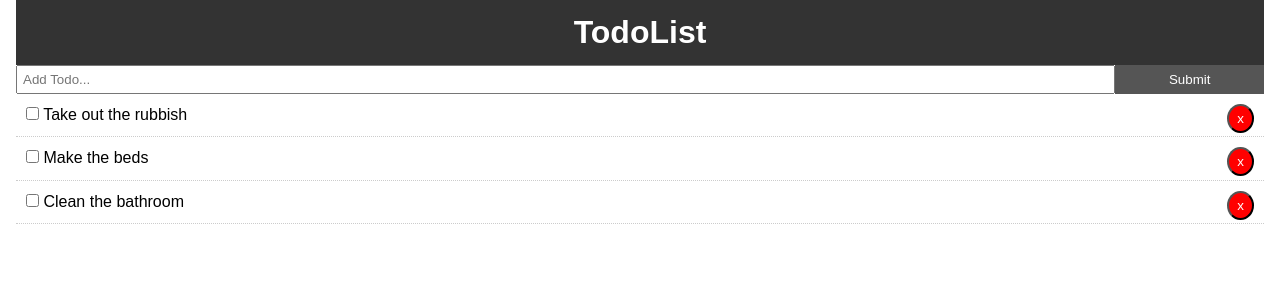
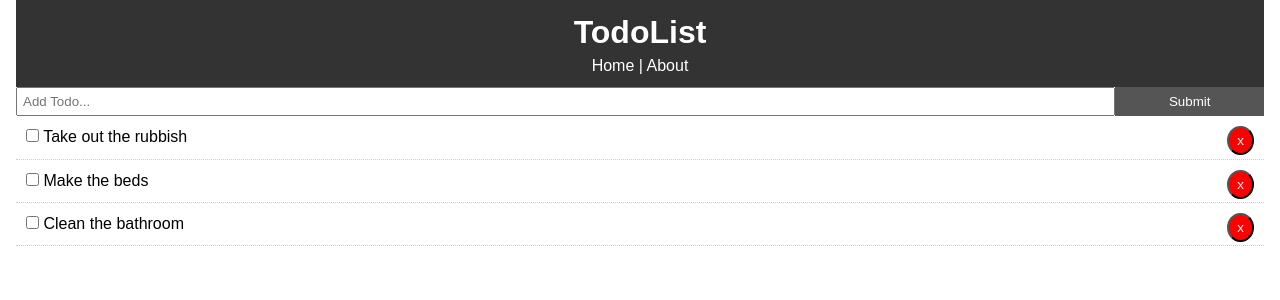
Before and after one commit to catcstevens/to-do-app, a React (Create React App) app: page / in a window 1280 px wide. Shown: the top 300 px of the page. Built offline with nearby package versions, Linux system fonts and the light colour scheme.

Commit message:
added router and routes to about page

```diff
--- a/src/App.js
+++ b/src/App.js
@@ -1,7 +1,9 @@
 import React, { Component } from 'react';
+import { BrowserRouter as Router, Route } from 'react-router-dom';
 import Header from './components/layout/Header';
 import Todos from './components/Todos';
 import AddTodo from './components/AddTodo';
+import About from './components/pages/About';
 import { v4 as uuidv4 } from 'uuid';
 
 
@@ -56,13 +58,20 @@
 
   render() {
     return (
+      <Router>
       <div className="App">
         <div className="container">
         <Header />
-        <AddTodo addTodo={this.addTodo} />
-        <Todos todos={this.state.todos} markComplete={this.markComplete} delTodo={this.delTodo} />
+        <Route exact path="/" render={props => (
+          <React.Fragment>
+            <AddTodo addTodo={this.addTodo} />
+            <Todos todos={this.state.todos} markComplete={this.markComplete} delTodo={this.delTodo} />
+          </React.Fragment>
+        )} />
+        <Route path="/about" component={About} />
         </div>
       </div>
+      </Router>
     );
   }
 }
--- a/src/components/layout/Header.js
+++ b/src/components/layout/Header.js
@@ -1,9 +1,13 @@
 import React from 'react';
+import {  Link } from 'react-router-dom';
+
 
 function Header() {
     return (
         <header style={headerStyle}>
             <h1>TodoList</h1>
+            <Link style={linkStyle} to="/">Home</Link> | <Link style={linkStyle}
+            to="/about">About</Link>
         </header>
     )
 }
@@ -13,4 +17,10 @@
     textAlign: 'center',
     padding: '10px'
 }
+
+const linkStyle = {
+    color: '#fff',
+    textDecoration :'none'
+}
+
 export default Header;
```
